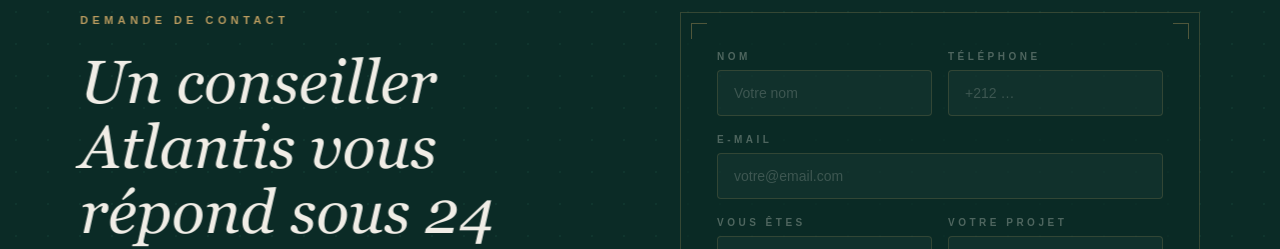
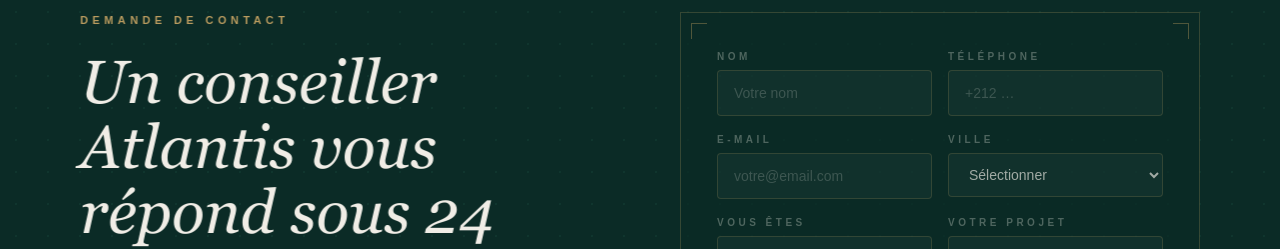
Before and after one commit to Tamfasg/new_atlantisimmobilier, a Next.js app: page /contact in a window 1280 px wide. Shown: the part 900-1149 px from the top of the page. Built offline with nearby package versions, Linux system fonts and the light colour scheme; a web font is replaced by a local one.

Commit message:
finale move

```diff
--- a/src/components/contact/ContactContent.tsx
+++ b/src/components/contact/ContactContent.tsx
@@ -14,6 +14,7 @@
   nom: z.string().min(2, "Nom requis"),
   telephone: z.string().min(8, "Numéro requis"),
   email: z.string().email("E-mail invalide"),
+  ville: z.string().min(1, "Ville requise"),
   vousEtes: z.string().min(1, "Champ requis"),
   projet: z.string().min(1, "Champ requis"),
   interet: z.string().optional().nullable(),
@@ -46,7 +47,7 @@
     q: "Mes données sont-elles protégées ?",
     a: "Oui. Vos données sont traitées conformément à la loi 09-08 relative à la protection des données personnelles.",
   },
-];
+] as const;
 
 const INFO_CARDS = [
   {
@@ -61,9 +62,20 @@
     desc: "Atlantis Immobilier — Casablanca, Maroc.",
     value: "Adresse du siège à ajouter",
   },
-];
+] as const;
 
-const PROFILE_OPTIONS = ["Particulier", "Investisseur", "Professionnel", "MRE"];
+const PROFILE_OPTIONS = ["Particulier", "Investisseur", "Professionnel", "MRE"] as const;
+
+const CITY_OPTIONS = [
+  "Casablanca",
+  "Had Soualem",
+  "Rabat",
+  "Marrakech",
+  "Tanger",
+  "Agadir",
+  "Fès",
+  "Autre",
+] as const;
 
 const PROJECT_OPTIONS = [
   "Résidence principale",
@@ -72,7 +84,7 @@
   "Demande de brochure",
   "Demande de visite",
   "Autre",
-];
+] as const;
 
 const INTEREST_OPTIONS = [
   "Atlantis Signature",
@@ -81,7 +93,7 @@
   "Casablanca",
   "Had Soualem",
   "Littoral",
-];
+] as const;
 
 // ─────────────────────────────────────────────────────────────────────────────
 // Classes
@@ -107,6 +119,7 @@
     nom: data.nom,
     email: data.email,
     telephone: data.telephone,
+    ville: data.ville,
     vousEtes: data.vousEtes,
     projet: data.projet,
     interet: data.interet || null,
@@ -357,6 +370,7 @@
       nom: "",
       telephone: "",
       email: "",
+      ville: "",
       vousEtes: "",
       projet: "",
       interet: "",
@@ -391,7 +405,7 @@
       `}</style>
 
       {/* HERO */}
-      <section className="relative flex h-screen max-sm:items-center lg:items-end w-screen items-end overflow-hidden pb-20 sm:pb-24">
+      <section className="relative flex h-screen w-screen items-end overflow-hidden pb-20 max-sm:items-center sm:pb-24 lg:items-end">
         <div
           className="absolute inset-0 animate-[kenburns_8s_ease-out_forwards] bg-cover bg-[center_25%]"
           style={{
@@ -517,7 +531,7 @@
 
               <p className="font-calibri text-[clamp(14px,3.5vw,16px)] leading-[1.85] text-cream/45">
                 Remplissez le formulaire ci-dessous. Votre demande sera transmise
-                à l'équipe concernée selon votre projet, votre profil et la
+                à l&apos;équipe concernée selon votre projet, votre profil et la
                 marque qui vous intéresse.
               </p>
             </Reveal>
@@ -602,6 +616,7 @@
                       </div>
                     </div>
 
+                    <div className="grid gap-4 sm:grid-cols-2">
                       <div>
                         <label className={labelCls}>E-mail</label>
                         <input
@@ -611,6 +626,24 @@
                           className={inputCls}
                         />
                         <FormError message={errors.email?.message} />
+                      </div>
+
+                      <div>
+                        <label className={labelCls}>Ville</label>
+                        <select
+                          {...register("ville")}
+                          className={`${inputCls} text-cream/65`}
+                        >
+                          <option value="">Sélectionner</option>
+
+                          {CITY_OPTIONS.map((option) => (
+                            <option key={option} value={option}>
+                              {option}
+                            </option>
+                          ))}
+                        </select>
+                        <FormError message={errors.ville?.message} />
+                      </div>
                     </div>
 
                     <div className="grid gap-4 sm:grid-cols-2">
@@ -651,7 +684,7 @@
 
                     <div>
                       <label className={labelCls}>
-                        Marque ou ville d'intérêt
+                        Marque ou ville d&apos;intérêt
                       </label>
 
                       <select
@@ -691,8 +724,8 @@
                         htmlFor="consent"
                         className="cursor-pointer font-calibri text-[11px] leading-[1.65] text-cream/38"
                       >
-                        J'accepte que mes données soient utilisées pour traiter
-                        ma demande, conformément à la loi 09-08.
+                        J&apos;accepte que mes données soient utilisées pour
+                        traiter ma demande, conformément à la loi 09-08.
                       </label>
                     </div>
 
@@ -841,8 +874,6 @@
               <p className="mt-1 font-calibri text-[11px] uppercase tracking-[0.25em] text-cream/40">
                 Casablanca, Maroc
               </p>
-
-
             </div>
           </div>
         </Reveal>
```
Lines whose indentation alone changed are shown as unchanged.
